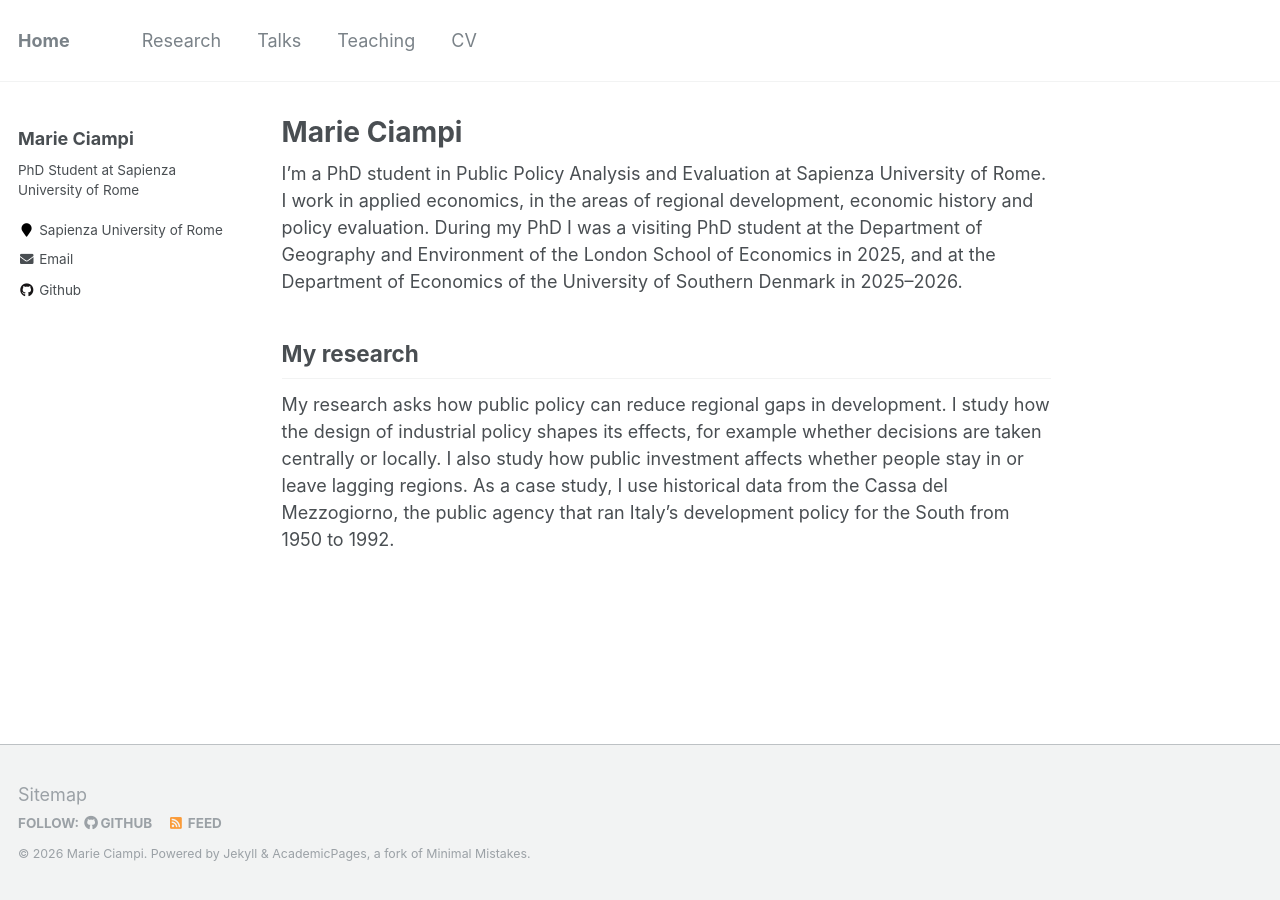
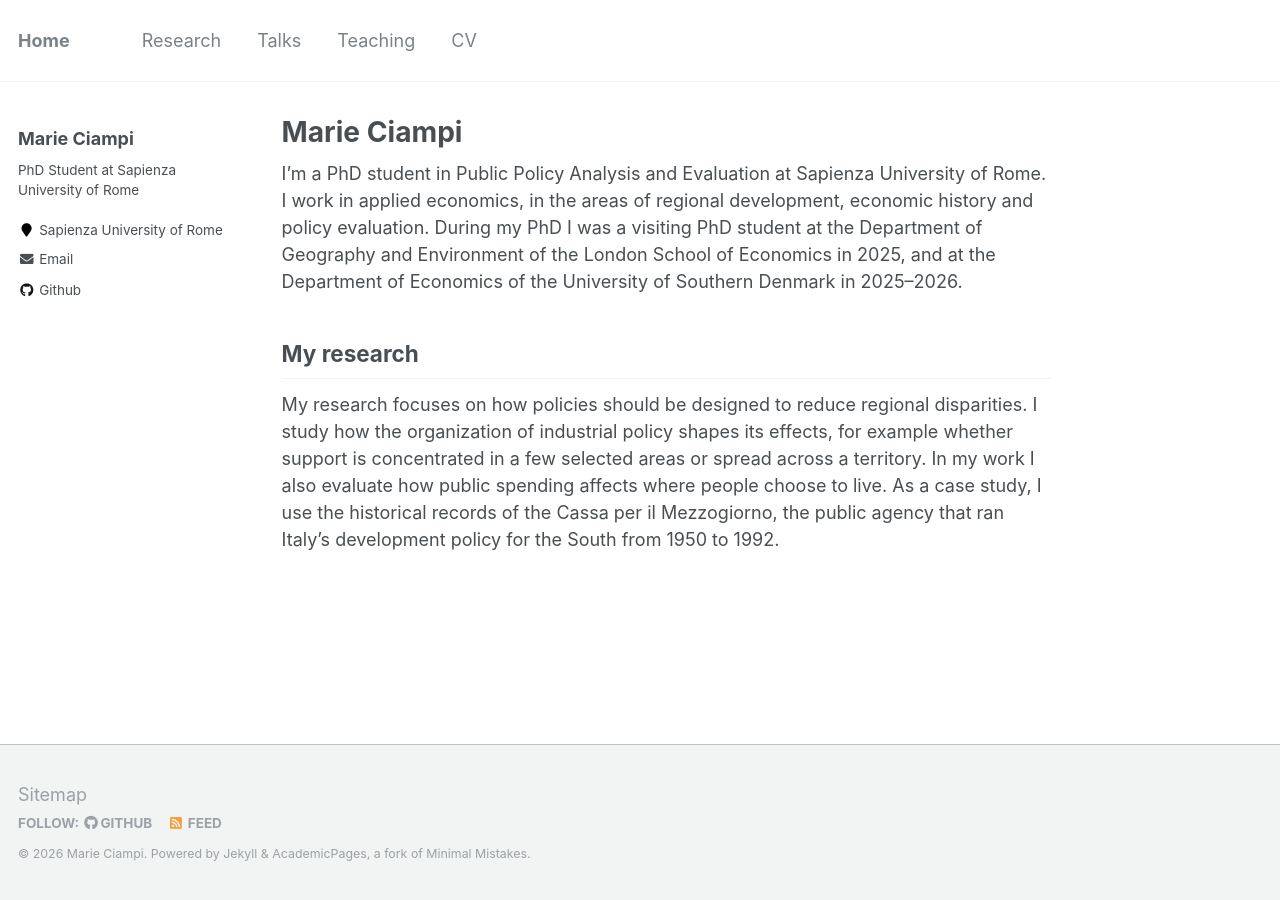
Before and after one commit to mariecmp-98/mariecmp-98.github.io, a Jekyll site: the page built from _pages/about.md, in a window 1280 px wide. Built offline with Jekyll 4.4.1, drawn with Linux system fonts in a browser that asks for light colours.

Commit message:
Rewrite research paragraph on homepage

```diff
--- a/_pages/about.md
+++ b/_pages/about.md
@@ -13,7 +13,7 @@ I work in applied economics, in the areas of regional development, economic hist
 During my PhD I was a visiting PhD student at the Department of Geography and Environment of the London School of Economics in 2025, and at the Department of Economics of the University of Southern Denmark in 2025–2026.
 
 ## My research
-My research asks how public policy can reduce regional gaps in development.
-I study how the design of industrial policy shapes its effects, for example whether decisions are taken centrally or locally.
-I also study how public investment affects whether people stay in or leave lagging regions.
-As a case study, I use historical data from the Cassa del Mezzogiorno, the public agency that ran Italy's development policy for the South from 1950 to 1992.
+My research focuses on how policies should be designed to reduce regional disparities.
+I study how the organization of industrial policy shapes its effects, for example whether support is concentrated in a few selected areas or spread across a territory.
+In my work I also evaluate how public spending affects where people choose to live.
+As a case study, I use the historical records of the Cassa per il Mezzogiorno, the public agency that ran Italy's development policy for the South from 1950 to 1992.
```
